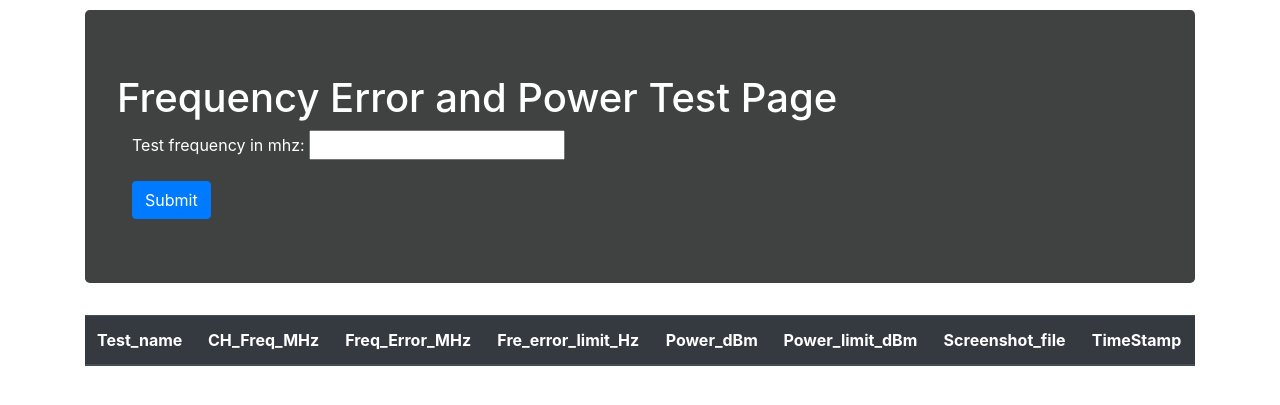
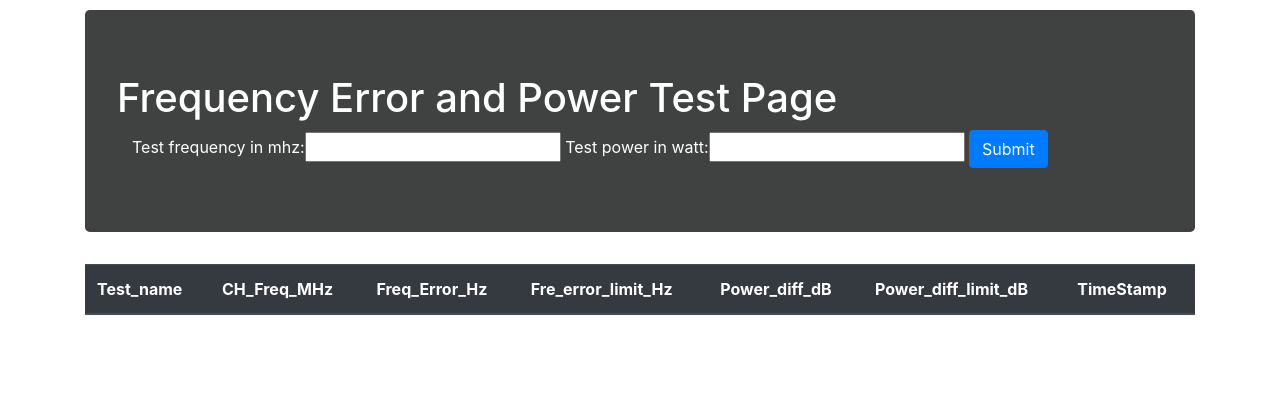
Before and after one commit to fan-bingbing/titan, a Django app: page /fep/ in a window 1280 px wide. Shown: the top 405 px of the page. Run offline with Django 3.2, Linux system fonts and the light colour scheme; lists and menus that the app fills with data are empty; some libraries are stand-ins or nearby versions.

Commit message:
FEP output improved

```diff
--- a/first_app/definition.py
+++ b/first_app/definition.py
@@ -294,7 +294,7 @@ class SpecAn(object):
         indication = (self.SP.query("*OPC?")).replace("1","Completed.")
         self.screenshot('FEP_'+str(freq)+'_MHz', folder)
         return {'F':Frequency_error, 'F_limit':1500, 'F_margin':1500 - abs(Frequency_error),
-                'P':Level, 'P_limit':36.98, 'P_margin':abs(Level - 36.98),
+                'P':Level, 'P_limit':1.5, 'P_margin':abs(Level - 36.98),
                 'Screenshot': 'FEP_'+str(freq)+'_MHz'
                 }
 
--- a/first_app/forms.py
+++ b/first_app/forms.py
@@ -2,11 +2,12 @@ from django import forms
 from first_app.models import RES
 equip_list = RES.objects.all()
 
-class INPUTFREQ(forms.Form):
+class INPUTFEP(forms.Form):
     test_frequency_in_MHz = forms.FloatField()
+    test_power_in_Watt = forms.FloatField()
 
-class INPUTPOW(forms.Form):
-    test_power_in_Watt = forms.FloatField()
+
+
 
 class OUTPUTFILE(forms.Form):
     output_filename = forms.CharField()
--- a/first_app/models.py
+++ b/first_app/models.py
@@ -28,10 +28,10 @@ class CSE(models.Model):
 class FEPOUT(models.Model):
     Test_name = models.CharField(primary_key=True, max_length=200)
     CH_Freq_MHz = models.CharField(max_length=200)
-    Freq_Error_MHz = models.FloatField(max_length=200)
+    Freq_Error_Hz = models.FloatField(max_length=200)
     Fre_error_limit_Hz = models.FloatField(max_length=200)
-    Power_dBm = models.FloatField(max_length=200)
-    Power_limit_dBm = models.FloatField(max_length=200)
+    Power_diff_dB = models.FloatField(max_length=200)
+    Power_diff_limit_dB = models.FloatField(max_length=200)
     Screenshot_file = models.CharField(max_length=200)
     TimeStamp = models.CharField(max_length=200)
 
--- a/first_app/templates/first_app/fep.html
+++ b/first_app/templates/first_app/fep.html
@@ -13,7 +13,7 @@
               <h1>Frequency Error and Power Test Page</h1>
               <div class="container">
                 <form method="post" class="input_form">
-                  {{form.as_p}}
+                  {{form.as_table}}
                   {% csrf_token %}
                   <input type="submit" class="btn btn-primary" value="Submit">
                 </form>
@@ -25,11 +25,10 @@
                   <tr>
                       <th scope="col">Test_name</th>
                       <th scope="col">CH_Freq_MHz</th>
-                      <th scope="col">Freq_Error_MHz</th>
+                      <th scope="col">Freq_Error_Hz</th>
                       <th scope="col">Fre_error_limit_Hz</th>
-                      <th scope="col">Power_dBm</th>
-                      <th scope="col">Power_limit_dBm</th>
-                      <th scope="col">Screenshot_file</th>
+                      <th scope="col">Power_diff_dB</th>
+                      <th scope="col">Power_diff_limit_dB</th>
                       <th scope="col">TimeStamp</th>
                   </tr>
               </thead>
@@ -38,11 +37,10 @@
                   <tr>
                       <td>{{ fep.Test_name }}</td>
                       <td>{{ fep.CH_Freq_MHz }}</td>
-                      <td>{{ fep.Freq_Error_MHz }}</td>
+                      <td>{{ fep.Freq_Error_Hz }}</td>
                       <td>{{ fep.Fre_error_limit_Hz }}</td>
-                      <td>{{ fep.Power_dBm }}</td>
-                      <td>{{ fep.Power_limit_dBm }}</td>
-                      <td>{{ fep.Screenshot_file }}</td>
+                      <td>{{ fep.Power_diff_dB }}</td>
+                      <td>{{ fep.Power_diff_limit_dB }}</td>
                       <td>{{ fep.TimeStamp }}</td>
                   </tr>
                   {% endfor %}
--- a/first_app/views.py
+++ b/first_app/views.py
@@ -1,7 +1,7 @@
 from django.shortcuts import render
 from first_app.models import FEP, RES, DEMOD, TXSIG, ACPOUT, MADOUT
 from first_app.models import FEPOUT, CSEOUT, CSHOUT, BLKOUT, SROUT, ACSOUT
-import time
+import time, math
 from . import forms
 import first_app.definition as df
 from first_app.forms import INPUTRES
@@ -233,14 +233,15 @@ def csh(request):
 
 
 def fep(request):
-    form = forms.INPUTFREQ()
+    form = forms.INPUTFEP()
     if request.method == 'POST': # 'post' will not work here
-        form = forms.INPUTFREQ(request.POST)
+        form = forms.INPUTFEP(request.POST)
         if form.is_valid():
             #do something
             FEPOUT.objects.all().delete()
             print("VALIDATION SUCCESS!")
             test_freq = form.cleaned_data['test_frequency_in_MHz']
+            test_power = form.cleaned_data['test_power_in_Watt']
 
             print("input frequency: " + str(test_freq))
             FSV.FEP_Setup(freq=test_freq)
@@ -258,10 +259,10 @@ def fep(request):
             Timestamp ='{:%d-%b-%Y %H:%M:%S}'.format(df.datetime.datetime.now())
             fep_list = FEPOUT.objects.get_or_create(Test_name='FEP_test1',
                                         CH_Freq_MHz=test_freq,
-                                        Freq_Error_MHz=round(fep_result['F'],5),
+                                        Freq_Error_Hz=round(fep_result['F'],5),
                                         Fre_error_limit_Hz=fep_result['F_limit'],
-                                        Power_dBm=round(fep_result['P'],5),
-                                        Power_limit_dBm=fep_result['P_limit'],
+                                        Power_diff_dB=round(abs(fep_result['P']-10*math.log10(test_power*1000)),5),
+                                        Power_diff_limit_dB=fep_result['P_limit'],
                                         Screenshot_file='FEP_'+str(test_freq)+'_MHz.png',
                                         TimeStamp=Timestamp
                                         )[0]
```
Also changed, not shown: db.sqlite3, first_app/migrations/0068_auto_20191105_1015.py (added), static/result_images/fep/FEP_164.075_MHz.png.
